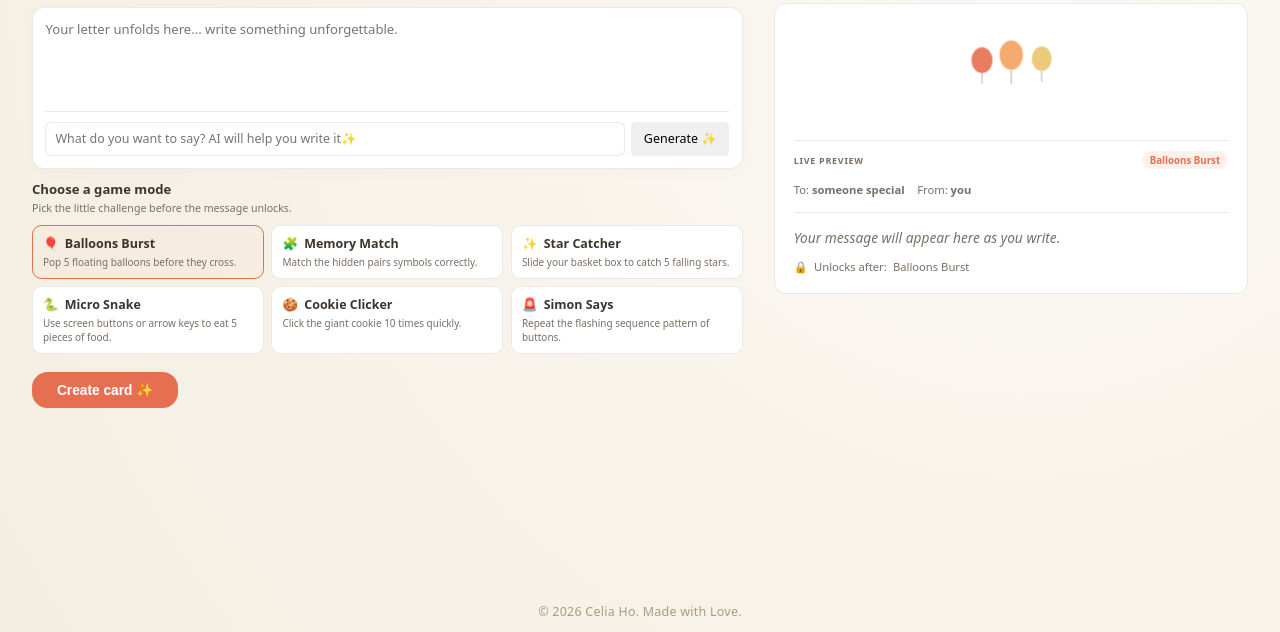
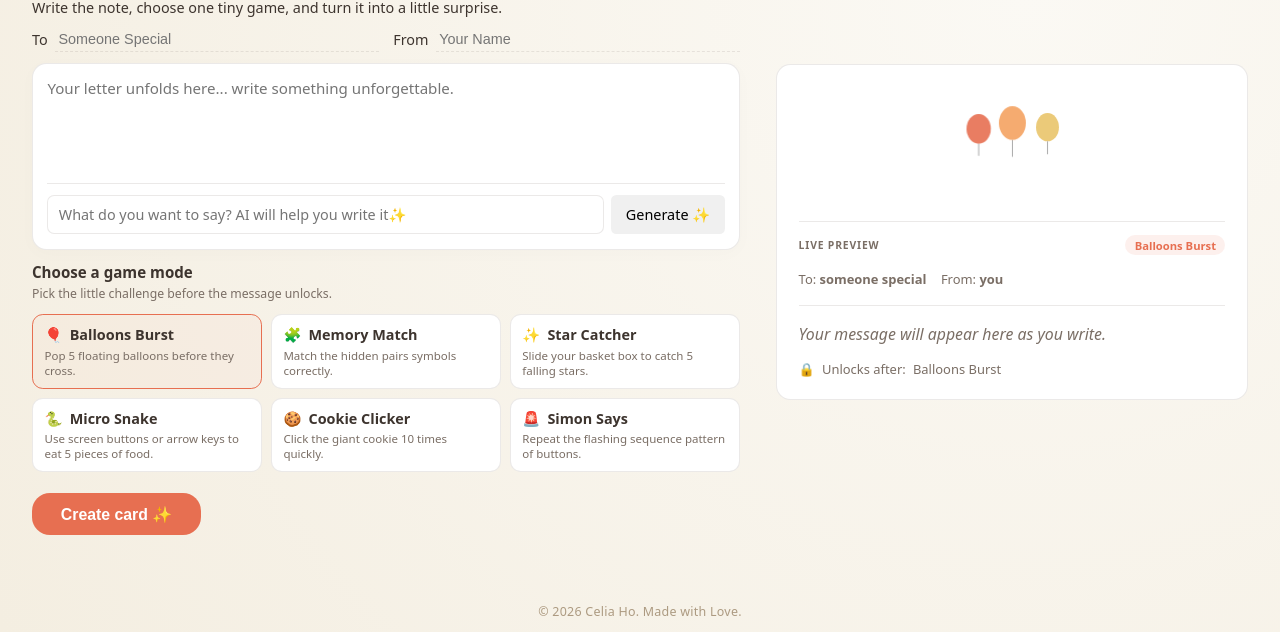
Before and after one commit to ChickChickk/personalized-card, a website: page index.html in a window 1280 px wide. Shown: the part 168-800 px from the top of the page. Drawn offline with Linux system fonts and the light colour scheme; a web font is replaced by a local one.

Commit message:
Fix builder centering under zoom and soften scale tiers
The 100vh centering trick doesn't work inside a zoomed element, so the
builder jammed to the top with a large empty gap. Move vertical centering
to body.mode-builder (outside the zoom), and recalibrate the scale tiers —
zoom actually reflows, so only gentle scaling is needed (0.74–1.0) rather
than the over-aggressive values left over from the transform approach.
Verified centered and scroll-free from ~700px tall up to 1080p+.

```diff
--- a/style.css
+++ b/style.css
@@ -13,45 +13,47 @@
 
 @media (min-width: 1024px) {
   :root {
-    --desktop-scale: 0.85;
+    --desktop-scale: 0.9;
   }
-  /* Center the builder vertically so it's framed in the viewport rather than
-     pinned to the top with a big empty gap below. */
-  .workspace-layout {
-    min-height: calc(100vh - 2.5rem);
-    align-content: center;
+  /* Center the builder vertically in the viewport. This lives on <body>
+     (outside the zoomed <main>) so the centering math isn't affected by the
+     zoom; scoped to builder mode so the runtime screens keep their own
+     layout. The fixed footer stays out of flow. */
+  body.mode-builder {
+    display: flex;
+    flex-direction: column;
+    justify-content: center;
   }
 }
 
-/* Use more of the available height as the screen gets taller, so it doesn't
-   feel small on roomy monitors. */
-@media (min-width: 1024px) and (min-height: 900px) {
+/* Taller screens: render larger so it doesn't feel small on roomy monitors. */
+@media (min-width: 1024px) and (min-height: 820px) {
   :root {
     --desktop-scale: 0.95;
   }
 }
-@media (min-width: 1024px) and (min-height: 950px) {
+@media (min-width: 1024px) and (min-height: 900px) {
   :root {
     --desktop-scale: 1;
   }
 }
 
-/* Short viewports (small MacBooks, laptops with lots of browser chrome) —
-   scale down further so the whole builder, including the Create button,
-   stays visible without scrolling. */
-@media (min-width: 1024px) and (max-height: 800px) {
+/* Shorter viewports (small MacBooks, laptops with lots of browser chrome) —
+   compact gently so the whole builder, including the Create button, fits
+   without scrolling. zoom actually reflows, so only mild scaling is needed. */
+@media (min-width: 1024px) and (max-height: 780px) {
   :root {
-    --desktop-scale: 0.78;
+    --desktop-scale: 0.85;
   }
 }
-@media (min-width: 1024px) and (max-height: 745px) {
+@media (min-width: 1024px) and (max-height: 720px) {
   :root {
-    --desktop-scale: 0.72;
+    --desktop-scale: 0.8;
   }
 }
-@media (min-width: 1024px) and (max-height: 690px) {
+@media (min-width: 1024px) and (max-height: 670px) {
   :root {
-    --desktop-scale: 0.66;
+    --desktop-scale: 0.74;
   }
 }
 
```
